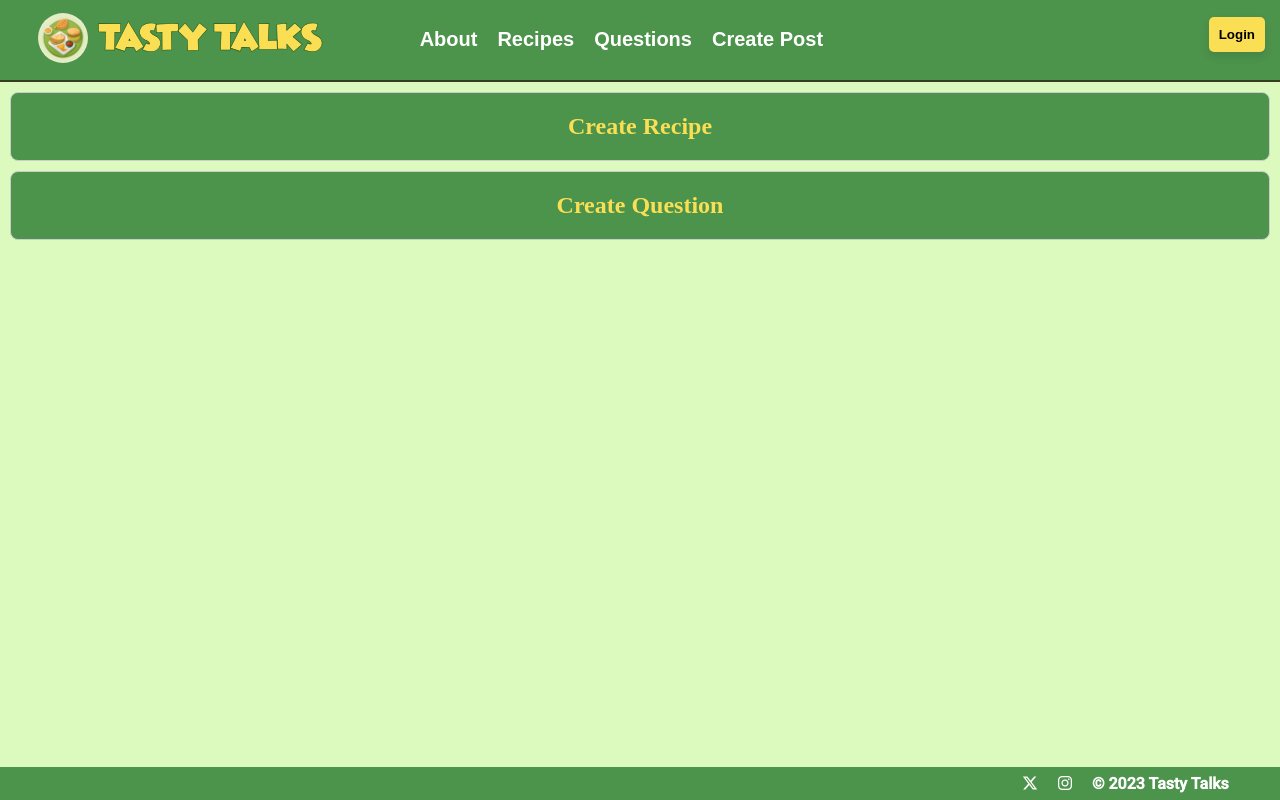
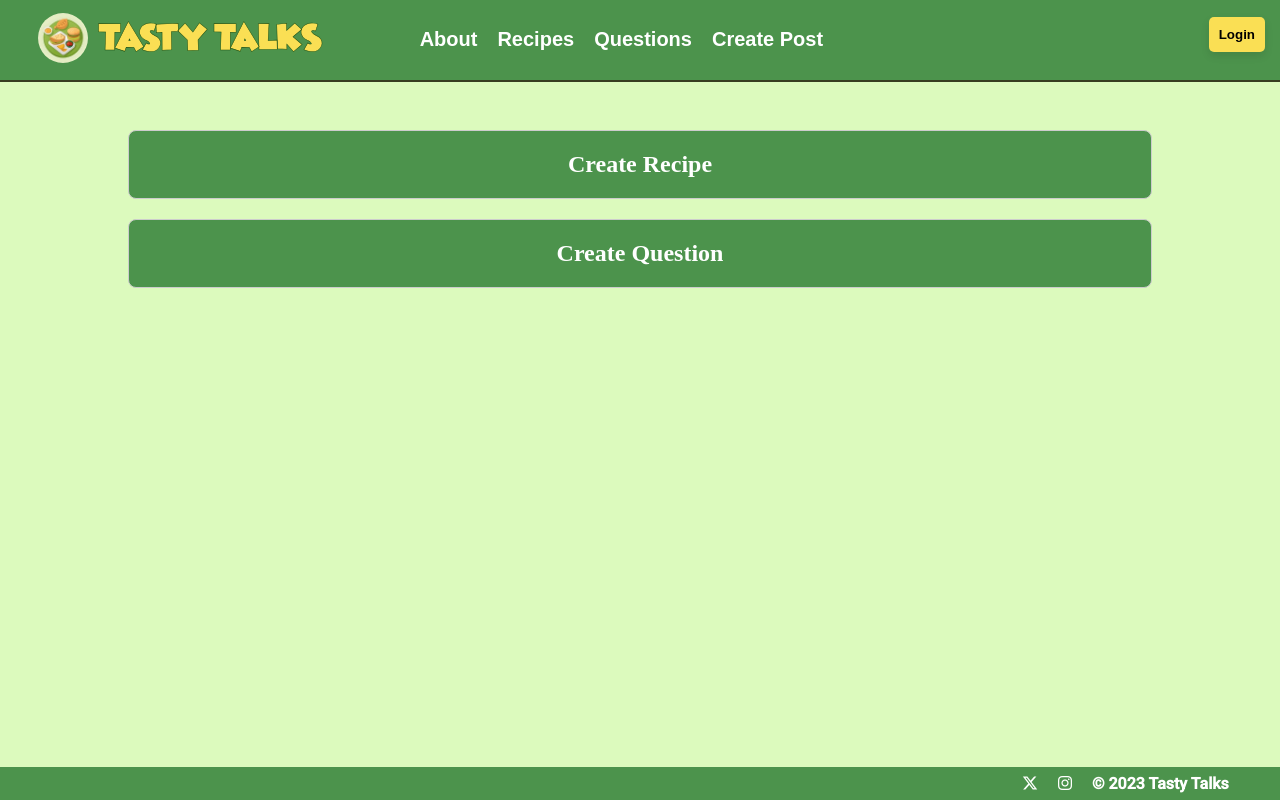
Before and after one commit to wbermel3rd/TastyTalks, a Vue app in the folder tastytalks/: page /choosepost in a window 1280 px wide. Built offline with nearby package versions, Linux system fonts and the light colour scheme; no server answers.

Commit message:
Choose post Page

```diff
--- a/tastytalks/src/components/TastyTalksHeader.vue
+++ b/tastytalks/src/components/TastyTalksHeader.vue
@@ -89,24 +89,19 @@ export default {
         white-space: nowrap;;
     }
 
-    .main-title{
-        font-size: 20px;
-        font-family: var(--TestingFont);
-        color: var(--Trying2);
-    }
-
     .top-header a{
         display: flex;
         text-decoration: none;
         gap: 10px;
     }
+
     header{
         display: flex;
         align-items: stretch;
         width: 100%;
         height: 100%;
         background-color: var(--mainBackgroundColor);
-        font-family: var(--TestingFont);
+
     }
 
     .bottom-header{
--- a/tastytalks/src/views/ChoosePost.vue
+++ b/tastytalks/src/views/ChoosePost.vue
@@ -1,6 +1,6 @@
 <template>
     <main>
-        <div>
+        <div class="main-page">
             <div class="clickable-div" @click="goToCreateRecipe">
                 <h2>Create Recipe</h2>
                 <!-- You can add other content or styling for this div -->
@@ -31,22 +31,34 @@
 
 <style>
   /* Add your styling for clickable-div here */
+
+  .main-page {
+    padding-top: 3%;
+    display: flex;
+    flex-direction: column;
+    align-items: center;
+  }
+
+
   .clickable-div {
+    width: 80%;
     cursor: pointer;
-    border: 2px solid #0B6E4F; /* Change border color */
+    border: 2px solid #3498db; /* Change border color */
     border-radius: 8px; /* Add border-radius for rounded corners */
     padding: 15px 20px; /* Adjust padding for top/bottom and left/right */
     margin: 10px;
     text-align: center;
     transition: background-color 0.3s, color 0.3s; /* Add smooth transition for background color and text color */
-    background-color: #4c934c; /* Set default background color */
-    font-family:'Times New Roman';
-    color: #FADF54; /* Set default text color */
+    background-color: var(--mainBackgroundColor); /* Set default background color */
+    color: #fff; /* Set default text color */
+    /* font-family: ; */
+
+    font-weight: bold;
   }
 
   .clickable-div:hover {
     background-color: #4c934c; /* Change background color on hover */
     font-family:'Times New Roman';
-    color: #FADF54; /* Change text color on hover */
+    /* color: #FADF54; Change text color on hover */
   }
 </style>
```
